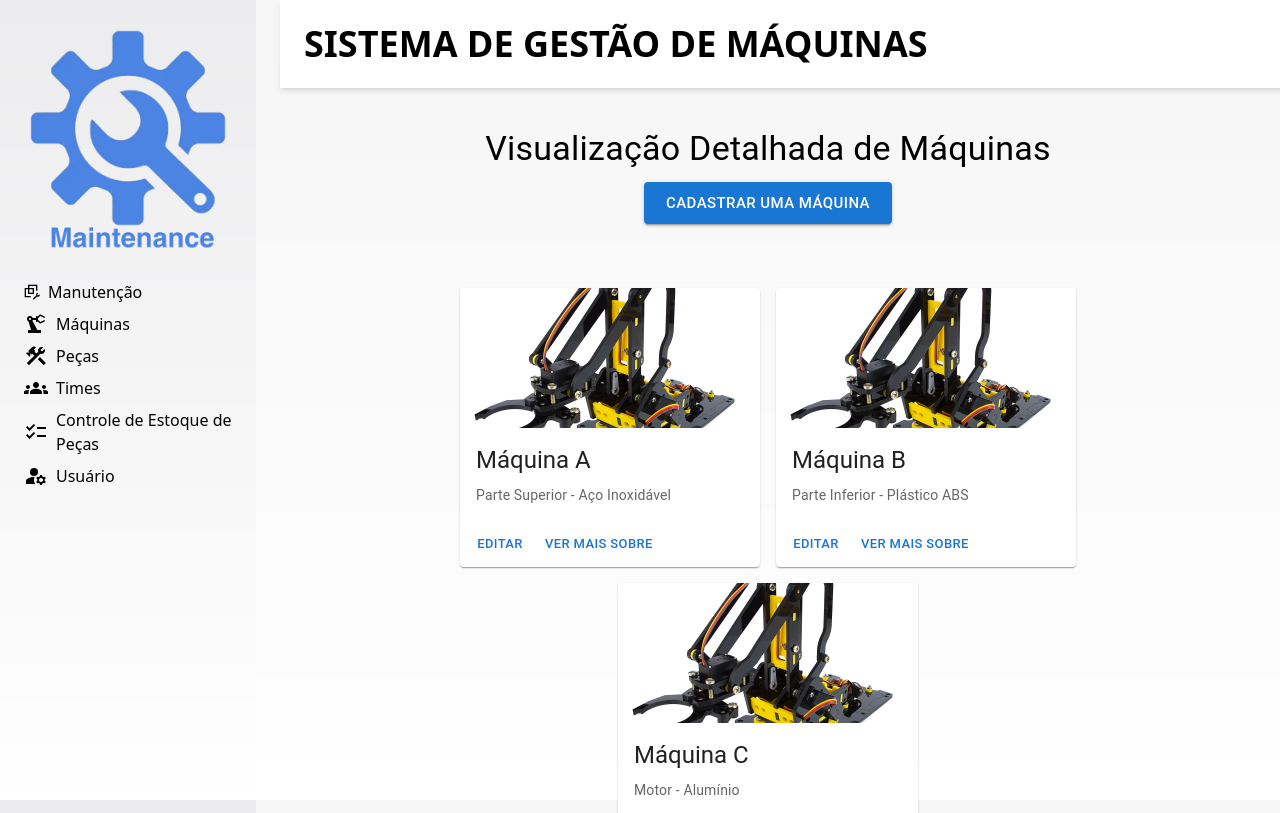
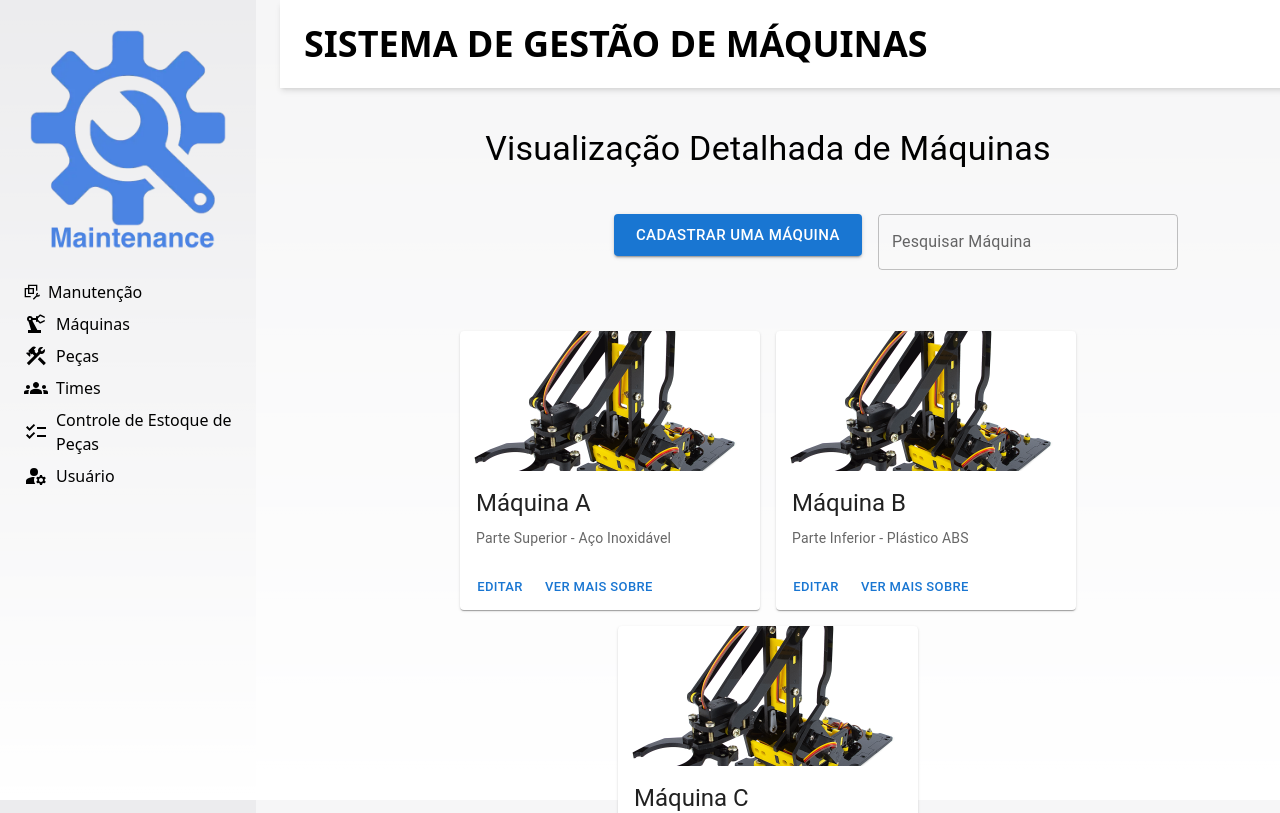
Before and after one commit to GuilhermeMLeal/ManutencaoAPP, a Next.js app in the folder frontend/: page /pages/machines in a window 1280 px wide. Shown: the top 813 px of the page. Built offline with nearby package versions, Linux system fonts and the light colour scheme.

Commit message:
refactor(search): implemented search component

```diff
--- /dev/null
+++ b/frontend/src/app/components/createItem.tsx
@@ -0,0 +1,19 @@
+import { Button } from "@mui/material";
+import Link from "next/link";
+
+interface CreateItem {
+    textButton: string;
+    pageText:string;
+  }
+
+export default function CreateItem({ textButton, pageText }: CreateItem) {
+    return (
+    <>
+      <Link href={pageText} passHref>
+          <Button variant="contained" color="primary" size="large">
+            {textButton}
+          </Button>
+        </Link>
+    </>
+  )
+}
--- /dev/null
+++ b/frontend/src/app/components/findItemTextBox.tsx
@@ -0,0 +1,32 @@
+import { Box, TextField } from "@mui/material";
+import CreateItem from "./createItem";
+
+interface TextBox{
+    nameTextSearch: string;
+    textButton: string;
+    pageText:string;
+}
+
+export function FindItemTextBox({ nameTextSearch, textButton, pageText }: TextBox) {
+    return (
+      <Box
+        sx={{
+          display: 'flex',
+          justifyContent: 'flex-end',
+          paddingRight: '8%',
+          paddingBottom: '3%',
+        }}
+      >
+        <CreateItem textButton={textButton} pageText={pageText} />
+        <TextField
+          id="outlined-basic"
+          label={`Pesquisar ${nameTextSearch}`}
+          variant="outlined"
+          sx={{
+            width: '300px',
+            marginLeft: '16px',
+          }}
+        />
+      </Box>
+    );
+  }
--- a/frontend/src/app/components/machines/mainMachine.tsx
+++ b/frontend/src/app/components/machines/mainMachine.tsx
@@ -1,6 +1,7 @@
 import { Button, Container, Box, Typography } from "@mui/material";
 import Title from "../title";
 import CardBox from "../cardBox";
+import { FindItemTextBox } from "../findItemTextBox";
 
 const machineData = [
   {
@@ -26,9 +27,8 @@ export default function MainMachine() {
       <Title
         title="Sistema de Gestão de Máquinas"
         subtitle="Visualização Detalhada de Máquinas"
-        textButton="Cadastrar uma Máquina"
-        pageText="/pages/machines/createMachine"
       />
+      <FindItemTextBox textButton="Cadastrar uma Máquina" pageText="/pages/machines/createMachine"  nameTextSearch="Máquina"/>
       <Container maxWidth="lg">
         <Box
           sx={{
--- a/frontend/src/app/components/maintenance/mainMaintenance.tsx
+++ b/frontend/src/app/components/maintenance/mainMaintenance.tsx
@@ -1,9 +1,6 @@
-import { FaBuilding } from "react-icons/fa";
-import { IoMdCheckbox } from "react-icons/io";
-import { Card } from "./card";
+
 import { Table } from "./table";
 import Title from "../title";
-import { Button } from "@mui/material";
 
 export default function MainMaintenance() {
 
@@ -12,8 +9,6 @@ export default function MainMaintenance() {
       <Title
         title={"Sistema de Gestão de Manutenção"}
         subtitle="Gestão de Manutenção"
-        textButton="Cadastrar uma Manutenção"
-        pageText="/pages/index/createMaintenance"
       />
       <Table />
     </main>
--- a/frontend/src/app/components/maintenance/table.tsx
+++ b/frontend/src/app/components/maintenance/table.tsx
@@ -3,7 +3,8 @@
 import { BiSolidEraser } from "react-icons/bi";
 import { FaRegEdit } from "react-icons/fa";
 import { useState } from "react";
-import { Dialog, DialogTitle, DialogContent, TextField, Button, Grid, MenuItem, Select, InputLabel, FormControl } from "@mui/material";
+import { Dialog, DialogTitle, DialogContent, TextField, Button, Grid, MenuItem, Select, InputLabel, FormControl, Box } from "@mui/material";
+import { FindItemTextBox } from "../findItemTextBox";
 
 export function Table() {
   const [openDialog, setOpenDialog] = useState(false);
@@ -55,7 +56,8 @@ export function Table() {
 
   return (
     <>
-      <div className="overflow-x-auto rounded-xl">
+    <FindItemTextBox textButton="Cadastrar uma Manutenção" pageText="/pages/index/createMaintenance" nameTextSearch="Manutenção" />
+       <div className="overflow-x-auto rounded-xl">
         <div className="max-h-64 overflow-y-auto">
           <table className="min-w-full divide-y divide-gray-200 text-center">
             <thead className="bg-gray-50 sticky top-0">
--- a/frontend/src/app/components/teams/mainTeams.tsx
+++ b/frontend/src/app/components/teams/mainTeams.tsx
@@ -1,6 +1,7 @@
 import { Button, Container, Box, Typography } from "@mui/material";
 import Title from "../title";
 import CardBox from "../cardBox";
+import { FindItemTextBox } from "../findItemTextBox";
 
 const teamData = [
   {
@@ -26,9 +27,8 @@ export default function MainTeam() {
       <Title
         title="Sistema de Gestão de Equipes"
         subtitle="Visualização Detalhada de Equipe"
-        textButton="Cadastrar uma Equipe"
-        pageText="/pages/teams/createTeam"
       />
+      <FindItemTextBox textButton="Cadastrar uma Equipe" pageText="/pages/teams/createTeam" nameTextSearch="Equipe" />
       <Container maxWidth="lg">
         <Box
           sx={{
--- a/frontend/src/app/components/title.tsx
+++ b/frontend/src/app/components/title.tsx
@@ -1,14 +1,11 @@
-import { Button, Container, Box, Typography } from "@mui/material";
-import Link from "next/link";
+import { Box, Typography } from "@mui/material";
 
 interface TitleType {
   title: string;
   subtitle: string;
-  textButton: string;
-  pageText:string;
 }
 
-export default function Title({ title, subtitle, textButton, pageText }: TitleType) {
+export default function Title({ title, subtitle }: TitleType) {
   return (
     <>
       <h1 className="text-4xl fixed top-0 font-bold uppercase w-full p-6 text-start text-black bg-white shadow-md z-10">
@@ -23,11 +20,6 @@ export default function Title({ title, subtitle, textButton, pageText }: TitleTy
         >
           {subtitle}
         </Typography>
-        <Link href={pageText} passHref>
-          <Button variant="contained" color="primary" size="large">
-            {textButton}
-          </Button>
-        </Link>
       </Box>
     </>
   )
--- a/frontend/src/app/components/tools/mainTools.tsx
+++ b/frontend/src/app/components/tools/mainTools.tsx
@@ -2,6 +2,7 @@ import React from "react";
 import { Box, Container } from "@mui/material";
 import CardBox from "../cardBox";
 import Title from "../title";
+import { FindItemTextBox } from "../findItemTextBox";
 
 function createData(
   name: string,
@@ -59,9 +60,8 @@ export default function MainTools() {
       <Title
         title="Sistema de Gestão de Peças"
         subtitle="Visualização Detalhada de Peças"
-        textButton="Cadastrar uma Peça"
-        pageText="/pages/tools/createTool"
       />
+      <FindItemTextBox  textButton="Cadastrar uma Peça" pageText="/pages/tools/createTool" nameTextSearch="Peça"/>
       <Container maxWidth="lg">
         <Box
           sx={{
```
